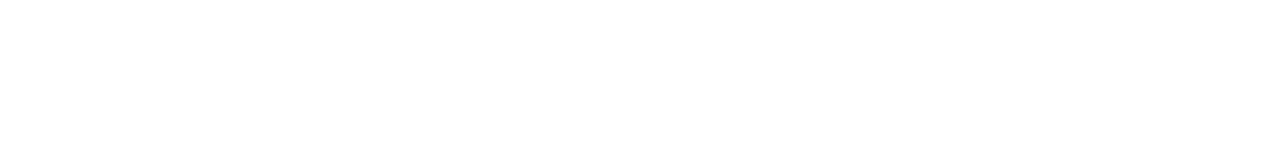
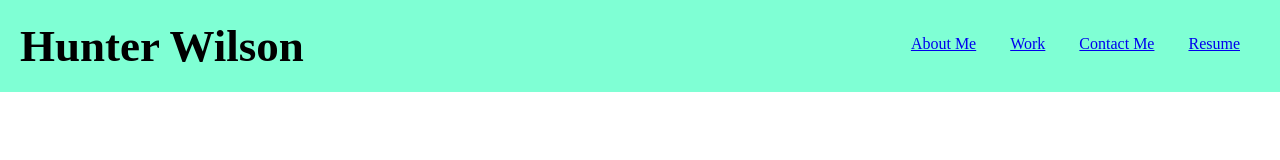
Before and after one commit to HunterWilson1/Portfolio, a plain HTML site: page index.html in a window 1280 px wide. Drawn offline with Linux system fonts and the light colour scheme.

Commit message:
added a header to the site and added some css

```diff
--- a/index.html
+++ b/index.html
@@ -9,8 +9,29 @@
 </head>
 
 <body>
-    <header>
+    <header class="header">
+        <h1>Hunter Wilson</h1>
+        <nav>
+            <ul>
+                <li>
+                    <a href="#About Me">About Me</a>
+                </li>
+                <li>
+                    <a href="#Work">Work</a>
+                </li>
+                <li>
+                    <a href="#Contact Me">Contact Me</a>
+                </li>
+                <li>
+                    <a href="#Resume">Resume</a>
+                </li>
+            </ul>
+        </nav>
+    </header>
 
-    </header>
+    <main>
+
+
+    </main>
 </body>
 </html>
--- a/style.css
+++ b/style.css
@@ -0,0 +1,33 @@
+* {
+  box-sizing: border-box;
+  padding: 0%;
+  margin:0%;
+}
+
+.header {
+padding: 20px;
+font-style: normal;
+background-color: aquamarine;
+color: black;
+}
+
+.header h1 {
+    display: inline-flex;
+    font-size: 45px;
+}
+
+.header nav {
+display: inline-flex;
+padding-top: 15px;
+margin-right: 20px;
+float: right;
+}
+
+.header nav ul {
+list-style-type: none;
+}
+
+.header nav ul li {
+    display: inline-flex;
+    margin-left: 30px;
+}
```
